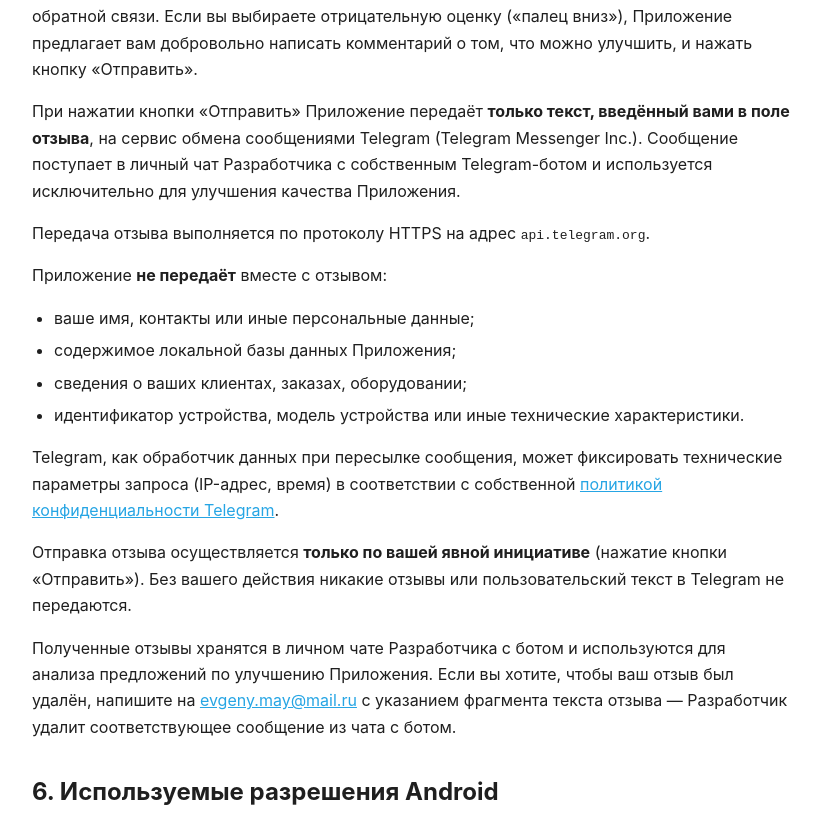
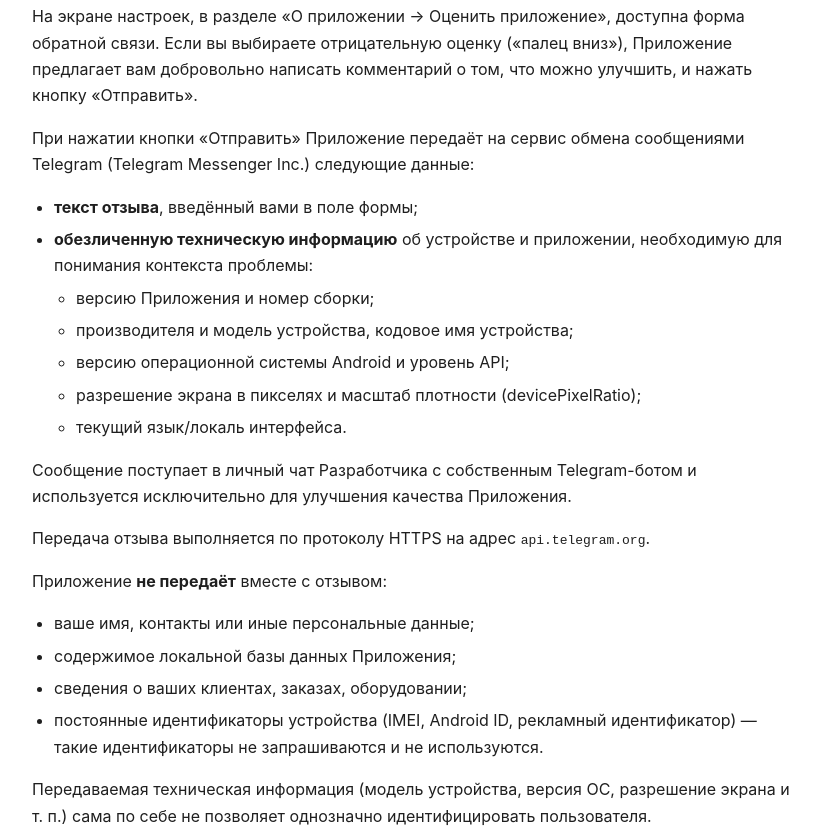
Before and after one commit to evgenymay/SurfRent, a plain HTML site: page privacy.html in a window 1280 px wide. Shown: the part 2736-3564 px from the top of the page, without its empty margins (228-1048 px from the left). Drawn offline with Linux system fonts and the light colour scheme.

Commit message:
Revise privacy policy for feedback and data transmission
Updated privacy policy to include details on the transmission of anonymized technical information along with user feedback to Telegram. Clarified that no personal data is transmitted.

```diff
--- a/privacy.html
+++ b/privacy.html
@@ -50,8 +50,9 @@
   <ul>
     <li>для отправки <strong>обезличенной технической телеметрии</strong>
         в сервис аналитики и атрибуции myTracker (см. раздел 4);</li>
-    <li>для отправки <strong>текста отзыва</strong>, который вы сами
-        добровольно вводите в форму обратной связи на экране настроек
+    <li>для отправки <strong>текста отзыва и обезличенной технической
+        информации об устройстве</strong>, который вы сами добровольно
+        вводите и отправляете через форму обратной связи на экране настроек
         (см. раздел 5);</li>
     <li>для открытия внешних ссылок (политика конфиденциальности, ссылки
         на мессенджеры, страница приложения в магазине RuStore) во внешнем
@@ -124,11 +125,24 @@
   доступна форма обратной связи. Если вы выбираете отрицательную оценку
   («палец вниз»), Приложение предлагает вам добровольно написать комментарий
   о том, что можно улучшить, и нажать кнопку «Отправить».</p>
-  <p>При нажатии кнопки «Отправить» Приложение передаёт <strong>только текст,
-  введённый вами в поле отзыва</strong>, на сервис обмена сообщениями
-  Telegram (Telegram Messenger Inc.). Сообщение поступает в личный чат
-  Разработчика с собственным Telegram-ботом и используется исключительно
-  для улучшения качества Приложения.</p>
+  <p>При нажатии кнопки «Отправить» Приложение передаёт на сервис обмена
+  сообщениями Telegram (Telegram Messenger Inc.) следующие данные:</p>
+  <ul>
+    <li><strong>текст отзыва</strong>, введённый вами в поле формы;</li>
+    <li><strong>обезличенную техническую информацию</strong> об устройстве и
+        приложении, необходимую для понимания контекста проблемы:
+      <ul>
+        <li>версию Приложения и номер сборки;</li>
+        <li>производителя и модель устройства, кодовое имя устройства;</li>
+        <li>версию операционной системы Android и уровень API;</li>
+        <li>разрешение экрана в пикселях и масштаб плотности (devicePixelRatio);</li>
+        <li>текущий язык/локаль интерфейса.</li>
+      </ul>
+    </li>
+  </ul>
+  <p>Сообщение поступает в личный чат Разработчика с собственным
+  Telegram-ботом и используется исключительно для улучшения качества
+  Приложения.</p>
   <p>Передача отзыва выполняется по протоколу HTTPS на адрес
   <code>api.telegram.org</code>.</p>
   <p>Приложение <strong>не передаёт</strong> вместе с отзывом:</p>
@@ -136,15 +150,19 @@
     <li>ваше имя, контакты или иные персональные данные;</li>
     <li>содержимое локальной базы данных Приложения;</li>
     <li>сведения о ваших клиентах, заказах, оборудовании;</li>
-    <li>идентификатор устройства, модель устройства или иные технические
-        характеристики.</li>
+    <li>постоянные идентификаторы устройства (IMEI, Android ID, рекламный
+        идентификатор) — такие идентификаторы не запрашиваются и не
+        используются.</li>
   </ul>
+  <p>Передаваемая техническая информация (модель устройства, версия ОС,
+  разрешение экрана и т. п.) сама по себе не позволяет однозначно
+  идентифицировать пользователя.</p>
   <p>Telegram, как обработчик данных при пересылке сообщения, может фиксировать
   технические параметры запроса (IP-адрес, время) в соответствии с собственной
   <a href="https://telegram.org/privacy">политикой конфиденциальности Telegram</a>.</p>
   <p>Отправка отзыва осуществляется <strong>только по вашей явной инициативе</strong>
-  (нажатие кнопки «Отправить»). Без вашего действия никакие отзывы или
-  пользовательский текст в Telegram не передаются.</p>
+  (нажатие кнопки «Отправить»). Без вашего действия никакие отзывы и никакая
+  техническая информация об устройстве в Telegram не передаются.</p>
   <p>Полученные отзывы хранятся в личном чате Разработчика с ботом и
   используются для анализа предложений по улучшению Приложения. Если вы
   хотите, чтобы ваш отзыв был удалён, напишите на
@@ -231,10 +249,11 @@
   <p><strong>История изменений:</strong></p>
   <ul>
     <li>28 мая 2026 г. — добавлена форма обратной связи с отправкой отзыва
-        в Telegram-бот Разработчика по инициативе пользователя; сервис
-        аналитики Яндекс AppMetrica заменён на myTracker (в связи с
-        отсутствием поддержки магазина RuStore в AppMetrica); добавлен
-        раздел 5, обновлены разделы 2, 4, 6, 8, 9.</li>
+        в Telegram-бот Разработчика по инициативе пользователя; вместе с
+        текстом отзыва передаётся обезличенная техническая информация
+        (модель устройства, версия Android, разрешение экрана, версия
+        приложения, язык интерфейса) для понимания контекста проблемы;
+        добавлен раздел 5, обновлены разделы 2, 6, 8, 9.</li>
     <li>20 мая 2026 г. — добавлен сервис аналитики Яндекс AppMetrica для
         обезличенной телеметрии и краш-репортов; обновлены разделы 2, 4, 5, 7, 8.</li>
     <li>18 мая 2026 г. — первая редакция.</li>
```
